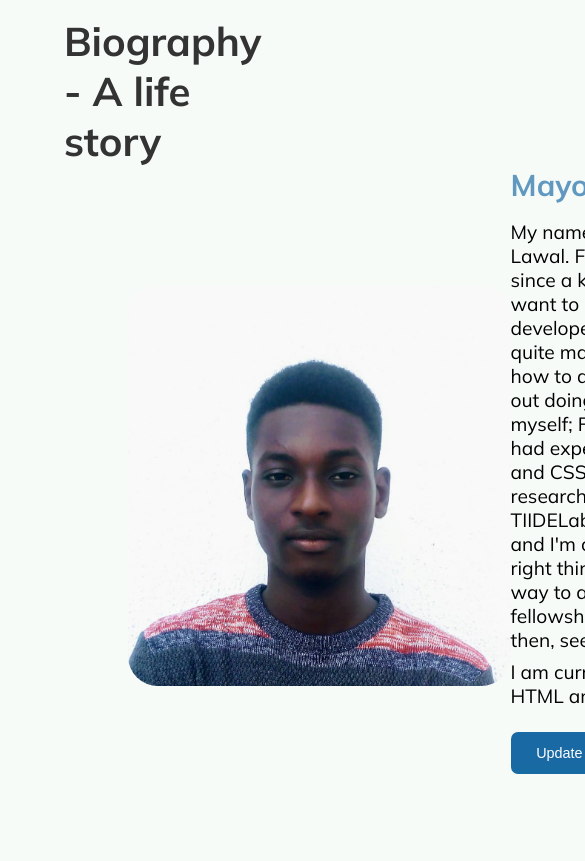
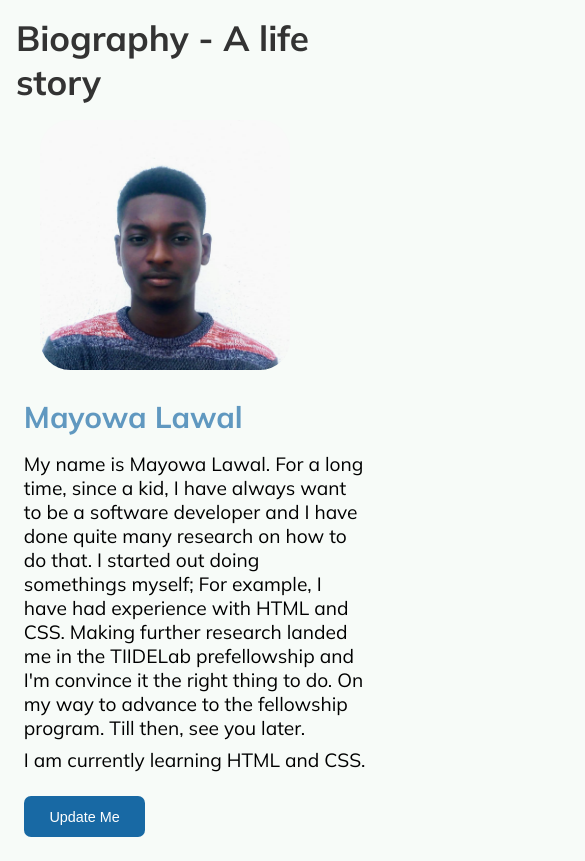
Before and after one commit to Mayor-king/Biography, a plain HTML site: page index.html in a window 390 px wide. Shown: the top 861 px of the page, 585 px wide, since content can reach past the window. Drawn offline with Linux system fonts and the light colour scheme.

Commit message:
UPDATE: Added mobile version

```diff
--- a/style.css
+++ b/style.css
@@ -68,3 +68,28 @@ button:hover {
     opacity: 1;
     cursor: pointer;
 }
+
+@media (min-width:375px) and (max-width:400px) {
+    body {
+        padding: 1rem;
+    }
+
+    h1 {
+            font-size: 35px;
+    }
+
+    #bio {
+        display: block;
+    }
+
+    #bio img {
+        height: 250px;
+        width: 250px;
+        margin: 1rem 1.5rem;
+    }
+
+    .info {
+        width: auto;
+        padding: 2vw;
+    }
+}
```
